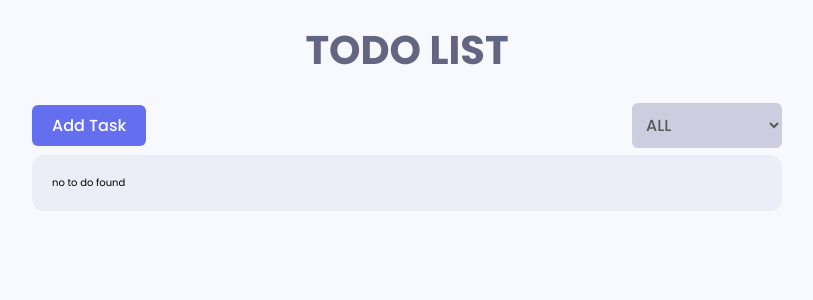
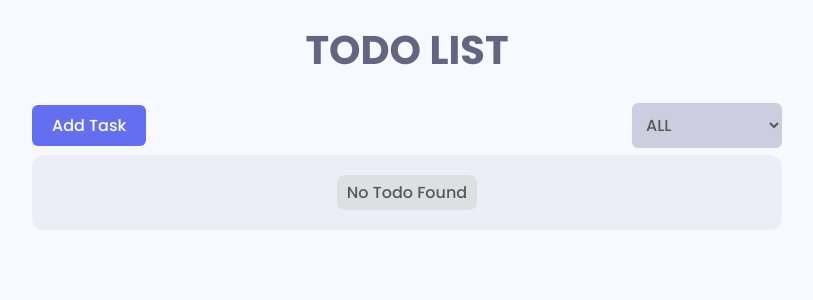
Before and after one commit to DulanjaliSenarathna/react-todo-app, a React (Create React App) app: page / in a window 1280 px wide. Shown: the top 300 px of the page, without its empty margins (233-1046 px from the left). Built offline with nearby package versions, Linux system fonts and the light colour scheme.

Commit message:
Added animations to content

```diff
--- a/src/components/AppContent.jsx
+++ b/src/components/AppContent.jsx
@@ -1,7 +1,28 @@
 import React from 'react'
 import { useSelector } from 'react-redux'
+import {AnimatePresence, motion, useMotionValue, useTransform} from 'framer-motion'
 import ToDoItem from './ToDoItem';
-import styles from '../styles/modules/app.module.scss'
+import styles from '../styles/modules/app.module.scss';
+
+// creating variants for framer motion
+const container = {
+  hidden: {opacity:1},
+  visible:{
+    opacity:1,
+    scale:1,
+    transition:{
+      staggerChildren:0.2
+    },
+  },
+};
+
+const child = {
+  hidden: {y:20, opacity:0},
+  visible:{
+    y: 0,
+    opacity:1
+  }
+}
 
 function AppContent() {
   // get todos from localstorage
@@ -21,11 +42,18 @@
 
   console.log(todoList);
   return (
-    <div className={styles.content__wrapper}>
+    <motion.div className={styles.content__wrapper}
+    variants={container}
+    initial='hidden'
+    animate="visible"
+    >
+      <AnimatePresence>
       {filteredTodoList && filteredTodoList.length > 0 ?
        filteredTodoList.map((todo)=><ToDoItem key={todo.id} todo={todo}/>)
-      : 'no to do found'}
-    </div>
+      : <motion.p className={styles.emptyText} variants={child}>No Todo Found</motion.p>}
+      </AnimatePresence>
+
+    </motion.div>
   )
 }
 
--- a/src/components/ToDoItem.jsx
+++ b/src/components/ToDoItem.jsx
@@ -1,6 +1,7 @@
 import React, { useEffect, useState } from 'react';
 import { format } from 'date-fns';
 import {MdDelete, MdEdit} from 'react-icons/md';
+import {motion, useMotionValue, useTransform} from 'framer-motion';
 import { useDispatch } from 'react-redux';
 import { toast } from 'react-hot-toast';
 import { deleteTodo, updateTodo } from '../slices/todoSlice';
@@ -8,6 +9,14 @@
 import { getClasses } from '../utils/getClasses';
 import ToDoModal from './ToDoModal';
 import CheckButton from './CheckButton';
+
+const child = {
+  hidden: {y:20, opacity:0},
+  visible:{
+    y: 0,
+    opacity:1
+  }
+}
 
 function ToDoItem({todo}) {
 
@@ -46,7 +55,7 @@
 
   return (
     <>
-     <div className={styles.item}>
+     <motion.div className={styles.item} variants={child}>
         <div className={styles.todoDetails}>
             <CheckButton checked={checked} handleCheck={handleCheck}/>
             <div className={styles.texts}>
@@ -62,7 +71,7 @@
             <MdEdit/>
           </div>
         </div>
-    </div>
+    </motion.div>
     <ToDoModal todo={todo} type='update' modalOpen={updateModalOpen} setModalOpen={setUpdateModalOpen}/>
     </>
 
```
